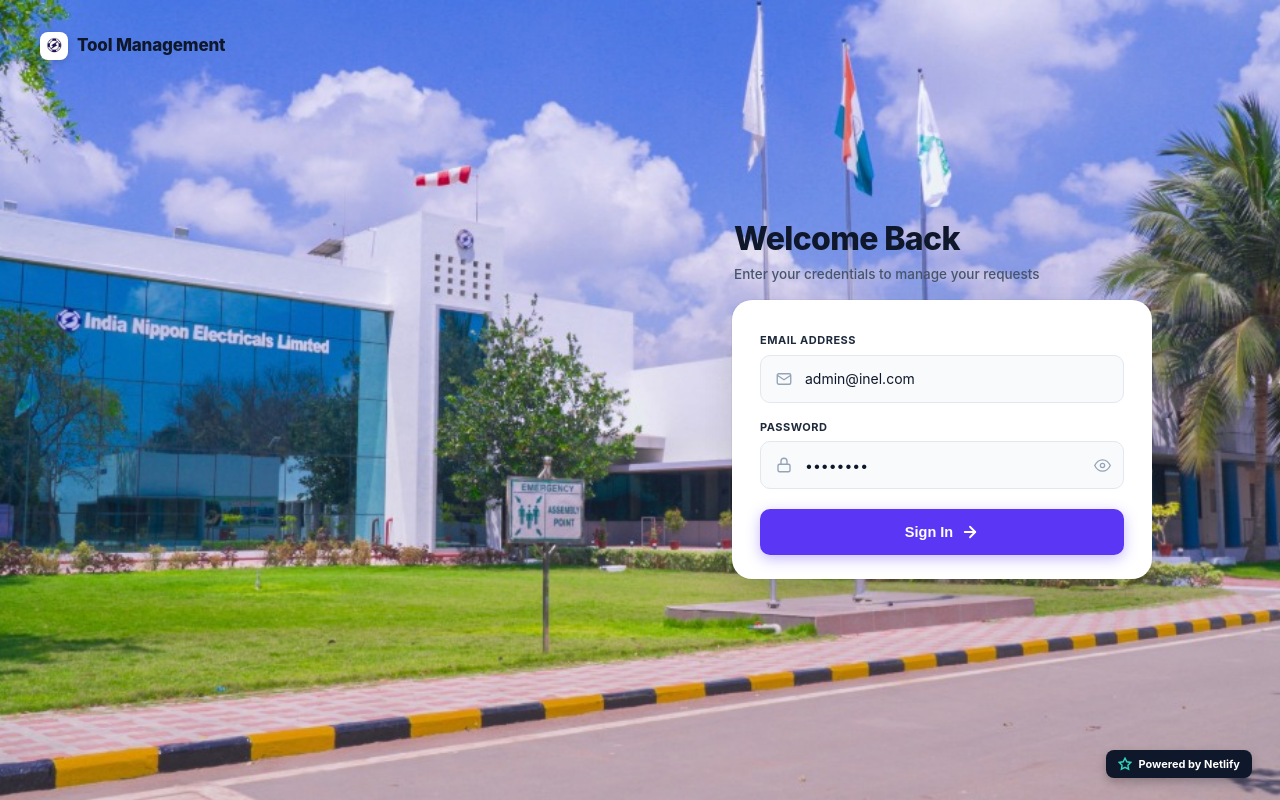
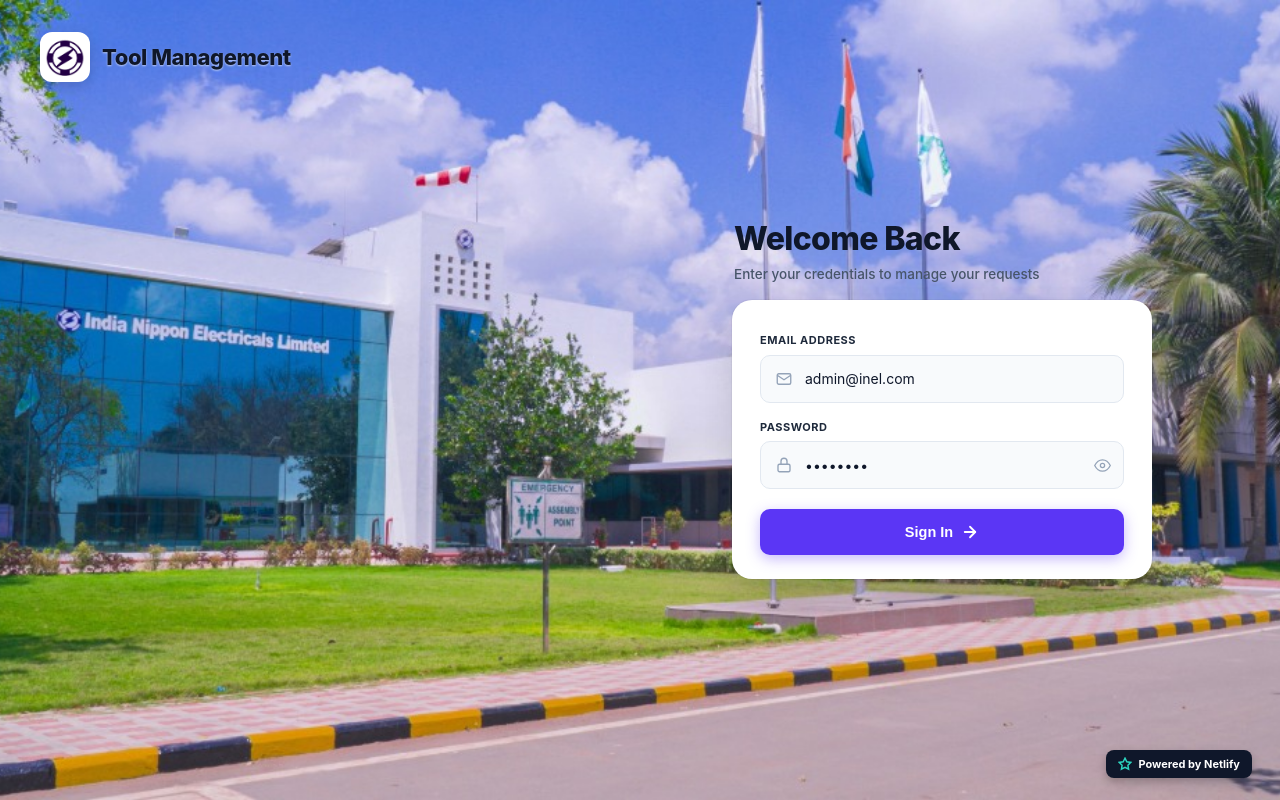
Before and after one commit to sivaathri/Tool-Management, a React (Vite) app: page / in a window 1280 px wide. Built offline with nearby package versions, Linux system fonts and the light colour scheme.

Commit message:
feat: add login screen component and styling assets

```diff
--- a/src/components/Auth/LoginScreen.jsx
+++ b/src/components/Auth/LoginScreen.jsx
@@ -64,7 +64,7 @@ export default function LoginScreen({ onLogin, users = [], showToast }) {
       {/* Top Left Branding */}
       <div className="inel-login-brand">
         <div className="inel-brand-symbol">
-          <img src="/inel-logo.png" alt="INEL Logo" style={{ width: '18px', height: '18px', objectFit: 'contain' }} />
+          <img src="/inel-logo.png" alt="INEL Logo" className="inel-brand-img" />
         </div>
         <span className="inel-brand-name">Tool Management</span>
       </div>
--- a/src/styles.css
+++ b/src/styles.css
@@ -2738,29 +2738,37 @@ body {
   left: 40px;
   display: flex;
   align-items: center;
-  gap: 9px;
+  gap: 12px;
   z-index: 20;
   user-select: none;
 }
 
 .inel-brand-symbol {
-  width: 28px;
-  height: 28px;
-  border-radius: 8px;
+  width: 50px;
+  height: 50px;
+  border-radius: 12px;
   display: flex;
   align-items: center;
   justify-content: center;
   background: #ffffff;
-  padding: 3px;
-  box-shadow: 0 2px 6px rgba(0, 0, 0, 0.15);
+  padding: 5px;
+  box-shadow: 0 4px 14px rgba(0, 0, 0, 0.16);
+  border: 1px solid rgba(255, 255, 255, 0.8);
+}
+
+.inel-brand-img {
+  width: 40px;
+  height: 40px;
+  object-fit: contain;
 }
 
 .inel-brand-name {
-  font-size: 17px;
+  font-size: 22px;
   font-weight: 800;
-  letter-spacing: -0.01em;
+  letter-spacing: -0.02em;
   color: #0f172a;
   font-family: var(--font-sans);
+  text-shadow: 0 1px 2px rgba(255, 255, 255, 0.6);
 }
 
 .inel-login-right-pane {
```
Also changed, not shown: public/inel-logo.png, 4 other files (tests, documents, lock files or other folders).
